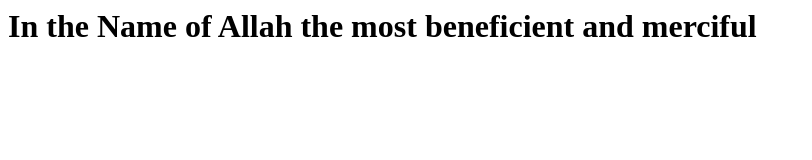
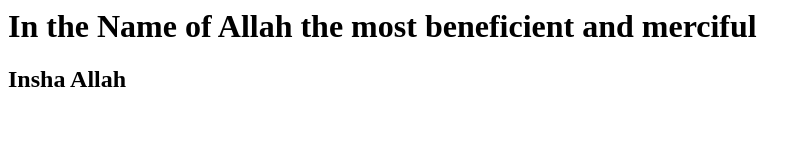
Before and after one commit to mohamedrafi13/vtgitrepo, a plain HTML site: page index.html in a window 1280 px wide. Shown: the whole page, without its empty margins (0-812 px from the left). Drawn offline with Linux system fonts and the light colour scheme.

Commit message:
updated index.html file

```diff
--- a/index.html
+++ b/index.html
@@ -1 +1,2 @@
 <h1> In the Name of Allah the most beneficient and merciful </h1>
+<h2> Insha Allah </h2>
```
